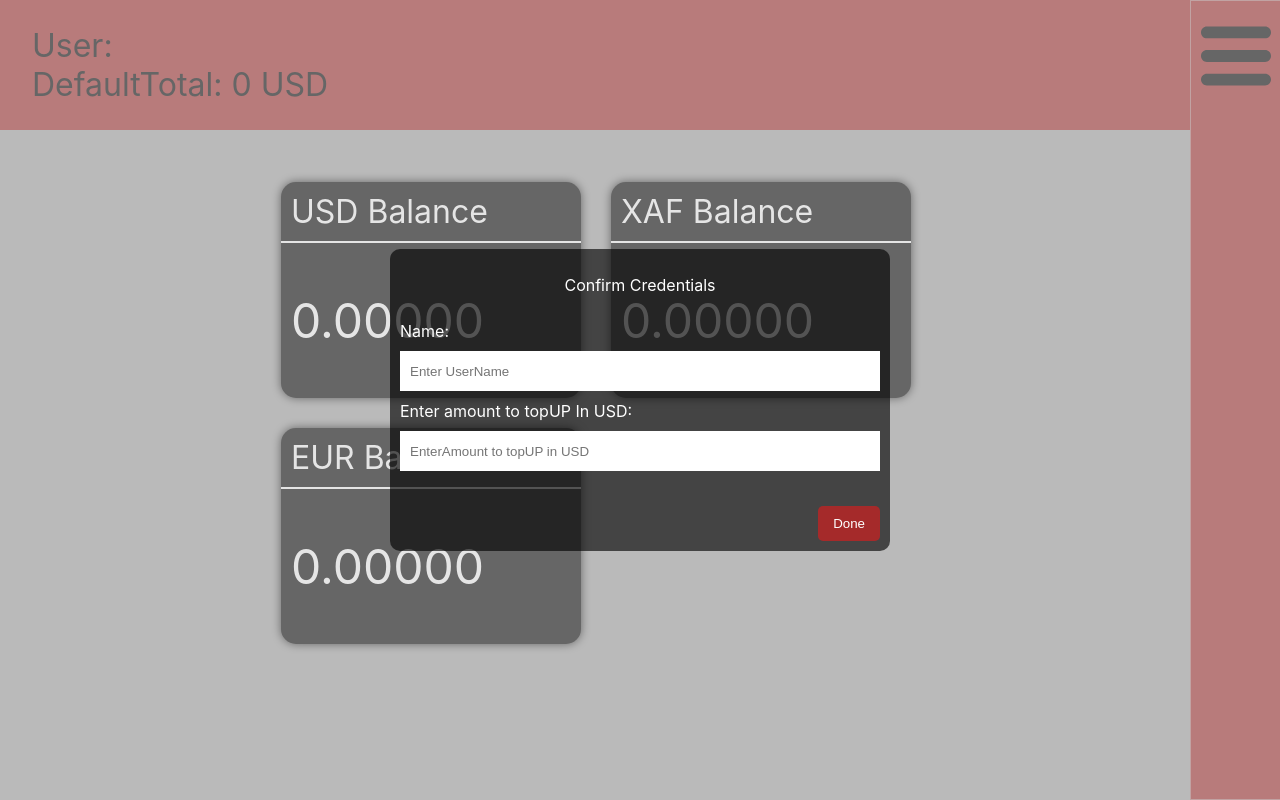
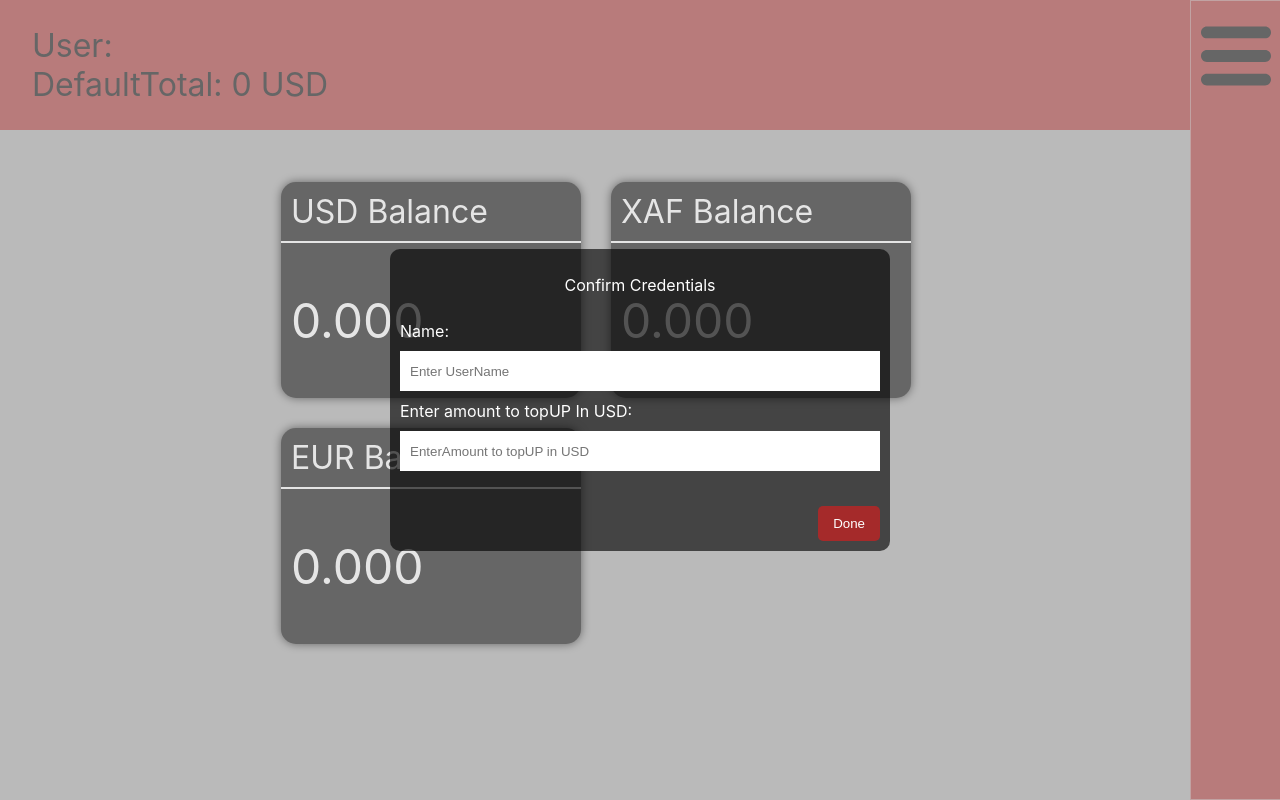
Before and after one commit to RashJrEdmund/currency-exchange-app, a React (Create React App) app: page / in a window 1280 px wide. Built offline with nearby package versions, Linux system fonts and the light colour scheme.

Commit message:
removed all console statements

```diff
--- a/src/App.jsx
+++ b/src/App.jsx
@@ -66,8 +66,6 @@ function App() {
       baseSign: credentials.baseSign,
     });
 
-    console.log('this credentials', credentials);
-
     setAddedCurr([
       { sign: 'USD', amount: addedCurr[0].amount + Cash, id: 0 },
       { sign: 'XAF', amount: 0, id: 1 },
@@ -133,7 +131,6 @@ function App() {
               className={start === 0 ? 'container' : 'container activeform'}
               onSubmit={(e) => {
                 e.preventDefault();
-                console.clear();
                 handleFormCredentials(
                   e.target.elements.Name.value,
                   +e.target.elements.Amount.value
--- a/src/components/Navbar.jsx
+++ b/src/components/Navbar.jsx
@@ -51,7 +51,6 @@ export default function Navbar() {
 
   const handleAddCurrency = (newCurr) => {
     // console.clear();
-    console.log('this credentials in handlecur()', credentials);
 
     for (const i of addedCurr) {
       if (i.sign.includes(newCurr)) {
--- a/src/pages/Wallet.jsx
+++ b/src/pages/Wallet.jsx
@@ -24,7 +24,6 @@ export default function Wallet() {
   });
 
   const handleDelete = (ID, delBtnId, deletedAmount = 0) => {
-    console.log(delBtnId, deletedAmount, 'was cleard');
     const holder = addedCurr;
     const newHolder = holder.filter(({ id }) => id !== ID);
     setAddedCurr([...newHolder]);
@@ -60,16 +59,6 @@ export default function Wallet() {
   };
 
   const handleConversion = (currSign) => {
-    console.clear();
-    console.log(
-      'convert',
-      convertTo.amount,
-      'from',
-      convertTo.from,
-      'to',
-      currSign
-    );
-
     const holder = addedCurr;
 
     for (const i of holder) {
@@ -175,7 +164,7 @@ export default function Wallet() {
               )}
               <p className="sign">{sign} Balance</p>
               <div className="balance">
-                <p>{amount.toFixed(5)}</p>
+                <p>{amount.toFixed(3)}</p>
               </div>
               <button
                 type="button"
@@ -187,7 +176,6 @@ export default function Wallet() {
                     amount: convertTo.amount,
                     from: e.target.name,
                   });
-                  console.log(e.target.name, 'was click');
                 }}
               >
                 Convert To
```
